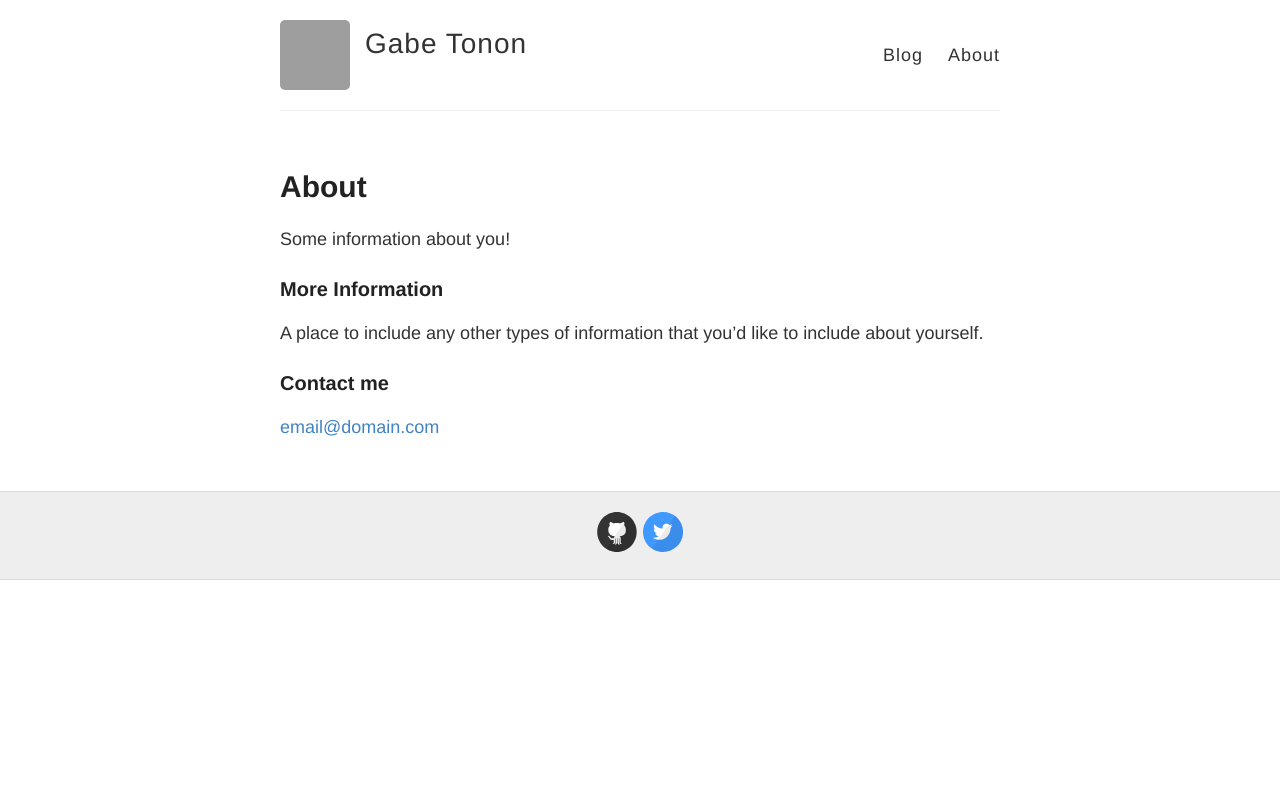
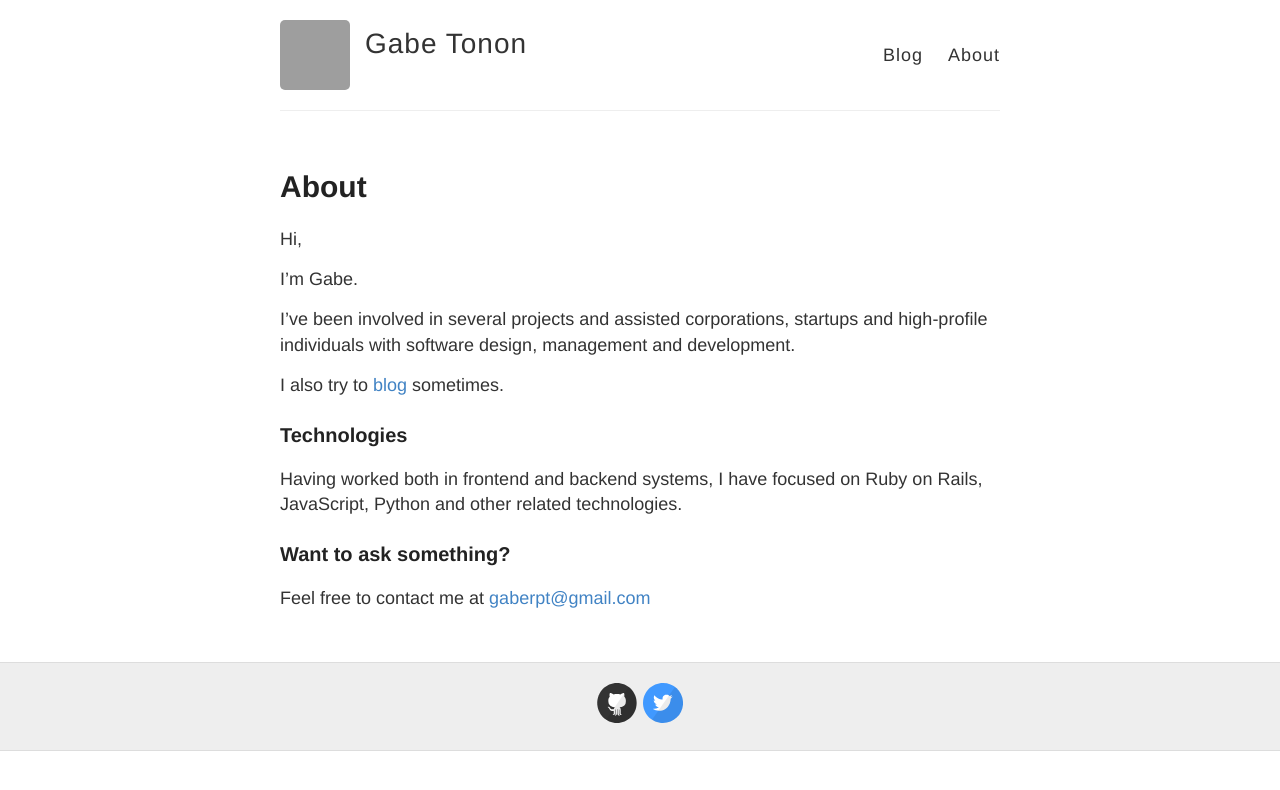
Before and after one commit to gaapt/gaapt.github.io, a Jekyll site: the page built from about.md, in a window 1280 px wide. Shown: the top 790 px of the page. Built offline with Jekyll 4.4.1, drawn with Linux system fonts in a browser that asks for light colours; Markdown is read by kramdown in place of the engine named in the settings; grey boxes are pictures that could not be loaded.

Commit message:
Update about.md

```diff
--- a/about.md
+++ b/about.md
@@ -3,13 +3,18 @@ layout: page
 title: About
 permalink: /about/
 ---
+Hi,
 
-Some information about you!
+I'm Gabe.
 
-### More Information
+I've been involved in several projects and assisted corporations, startups and high-profile individuals with software design, management and development.
 
-A place to include any other types of information that you'd like to include about yourself.
+I also try to [blog](http://gaapt.github.io/) sometimes.
 
-### Contact me
 
-[email@domain.com](mailto:email@domain.com)
+### Technologies
+Having worked both in frontend and backend systems, I have focused on Ruby on Rails, JavaScript, Python and other related technologies.
+
+
+### Want to ask something?
+Feel free to contact me at [gaberpt@gmail.com](mailto:gaberpt@gmail.com)
```
